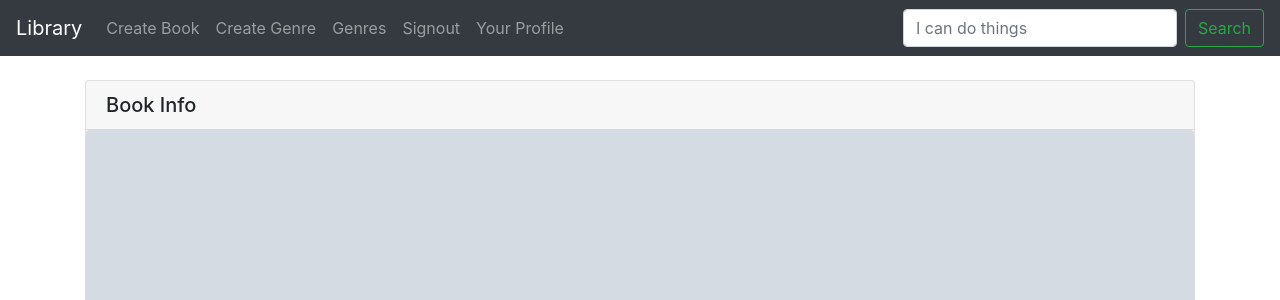
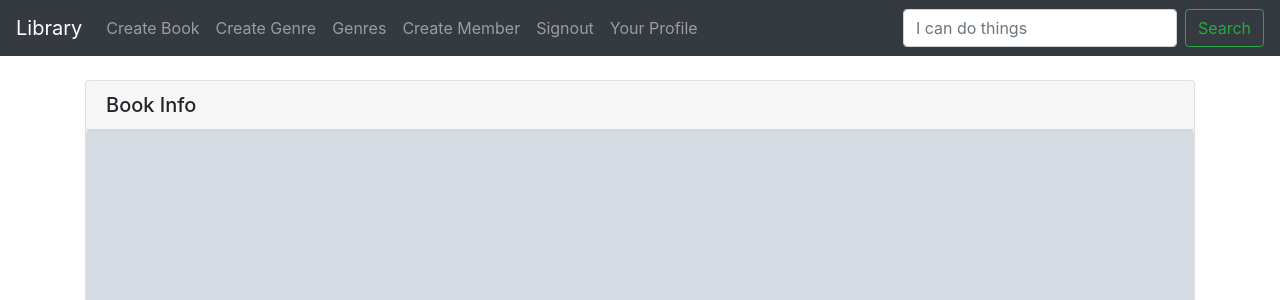
Before and after one commit to malzaid0/hackathon, a Django app: page /books/detail/1/ in a window 1280 px wide. Shown: the top 300 px of the page. Run offline with Django 3.2, Linux system fonts and the light colour scheme; a user stored in the database is signed in; tables that the repository leaves empty hold one stand-in row (values such as "Sample post"); grey boxes marked "Sample" are stand-in pictures; some libraries are stand-ins or nearby versions.

Commit message:
fixed the membership creation and allowed only librarian to create them

```diff
--- a/libraryapp/templates/navbar.html
+++ b/libraryapp/templates/navbar.html
@@ -18,14 +18,17 @@
       </li>
     {% endif %}
     {% if not request.user.is_authenticated %}
-      <li class="nav-item">
-        <a class="nav-link" href="{% url 'signup' %}">Signup</a>
-      </li>
+
       <li class="nav-item">
         <a class="nav-link" href="{% url 'signin' %}">Signin</a>
       </li>
     {% endif %}
         {% if request.user.is_authenticated %}
+            {% if request.user.is_staff %}
+              <li class="nav-item">
+                <a class="nav-link" href="{% url 'signup' %}">Create Member</a>
+              </li>
+            {% endif %}
       <li class="nav-item">
         <a class="nav-link" href="{% url 'signout' %}">Signout</a>
       </li>
--- a/libraryapp/views.py
+++ b/libraryapp/views.py
@@ -195,6 +195,8 @@ AUTHENTICATION
 
 
 def signup(request):
+    if not request.user.is_staff:
+        return redirect("no-access")
     form = SignupForm()
     if request.method == 'POST':
         form = SignupForm(request.POST)
```
